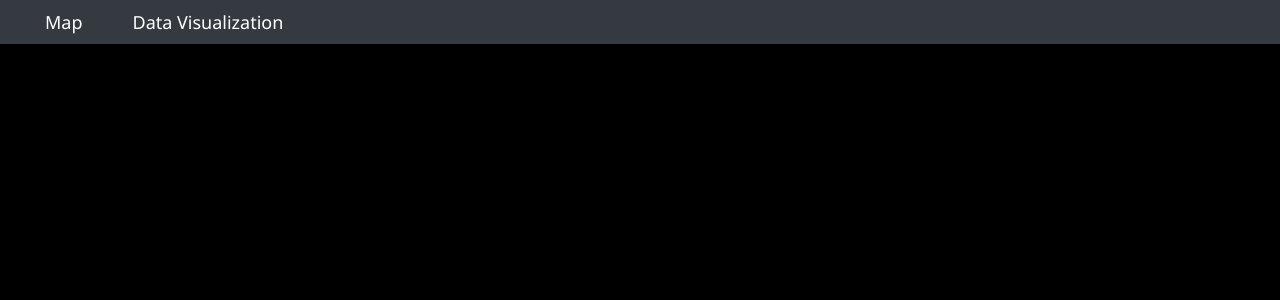
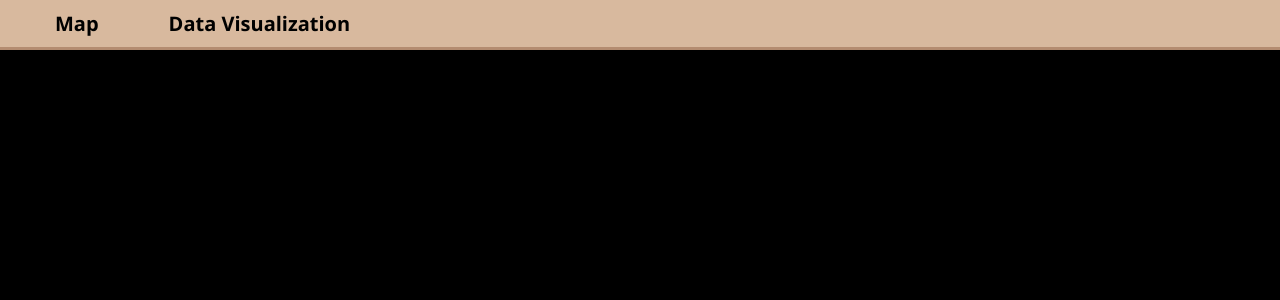
Before and after one commit to wasayq5/NaturalHazardsWebMap, a Flask app: template templates/base.html in a window 1280 px wide. Shown: the top 300 px of the page. Run offline with Flask 3, Linux system fonts and the light colour scheme; the template is opened without the code that fills it, so the values that code supplies are empty.

Commit message:
updated nav bar styling

```diff
--- a/templates/base.html
+++ b/templates/base.html
@@ -1,4 +1,3 @@
-<!DOCTYPE html>
 <html>
 <head>
     <title>{% block title %}{% endblock %}</title>
@@ -9,15 +8,15 @@
             margin: 0;
             padding: 0;
             font-family: 'Segoe UI', Tahoma, Geneva, Verdana, sans-serif;
-            background-color: #000; /* Changed background to black */
-            color: #f8f9fa; /* Light text color for contrast */
+            background-color: #000;
+            color: #f8f9fa;
         }
 
-        /* Navigation Bar Styling */
         nav {
-            background-color: #343a40;
+            background-color: #d8b99e;
             padding: 10px 20px;
-            box-shadow: 0 2px 10px rgba(0, 0, 0, 0.1);
+            box-shadow: 0 4px 12px rgba(0, 0, 0, 0.5);
+            border-bottom: 3px solid #b48c70;
             position: fixed;
             top: 0;
             width: 100%;
@@ -33,26 +32,26 @@
         }
 
         nav ul li {
-            margin: 0 15px;
+            margin: 0 20px;
         }
 
         nav ul li a {
-            color: white;
+            color: #000;
             text-decoration: none;
-            font-size: 18px;
-            padding: 5px 10px;
-            transition: background-color 0.3s, color 0.3s;
+            font-size: 20px;
+            font-weight: bold;
+            padding: 8px 15px;
             border-radius: 5px;
+            transition: color 0.3s, box-shadow 0.3s;
         }
 
         nav ul li a:hover {
-            background-color: #495057;
-            color: #f8f9fa;
+            color: #333;
+            box-shadow: 0 0 8px rgba(153, 102, 102, 0.8);
         }
 
-        /* Ensure content starts below the fixed navbar */
         #content {
-            padding: 80px 20px 20px; /* Add padding to prevent content from being hidden under the fixed nav */
+            padding: 100px 20px 20px;
         }
 
         #map {
```
